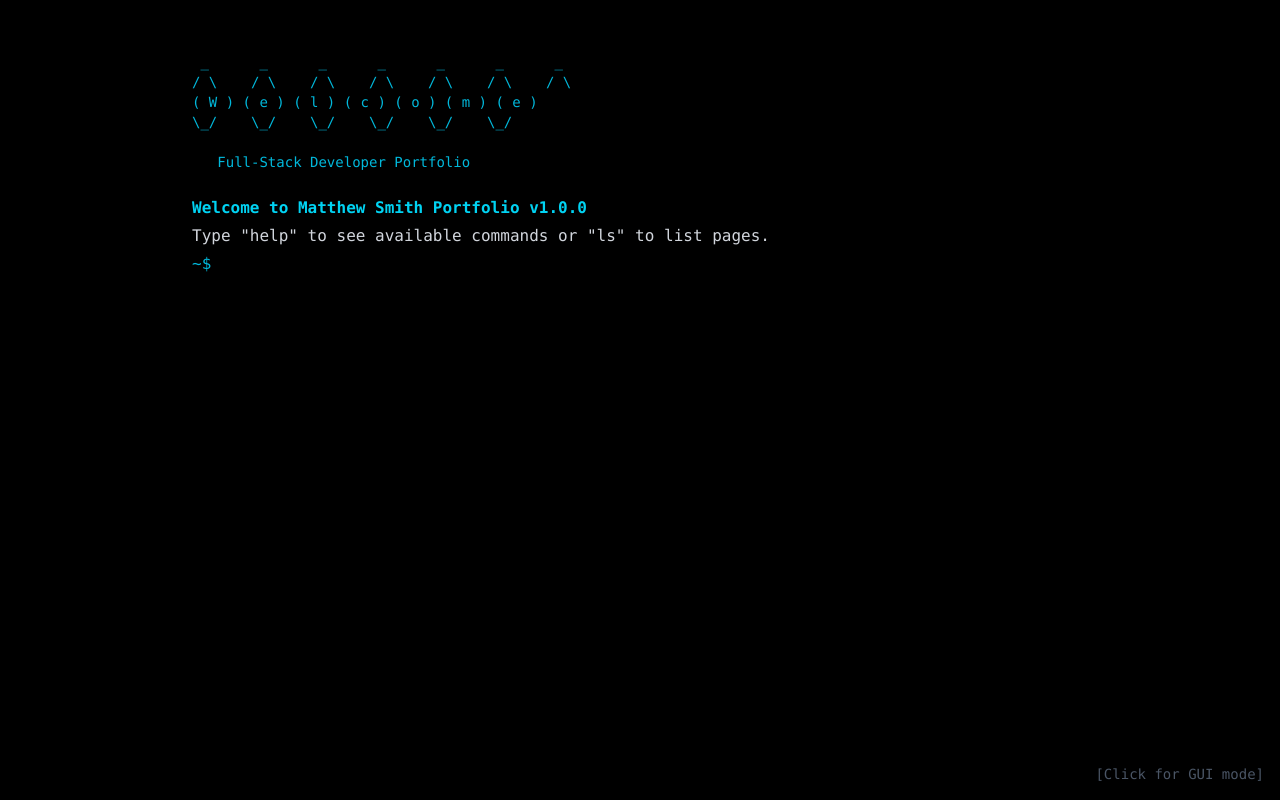
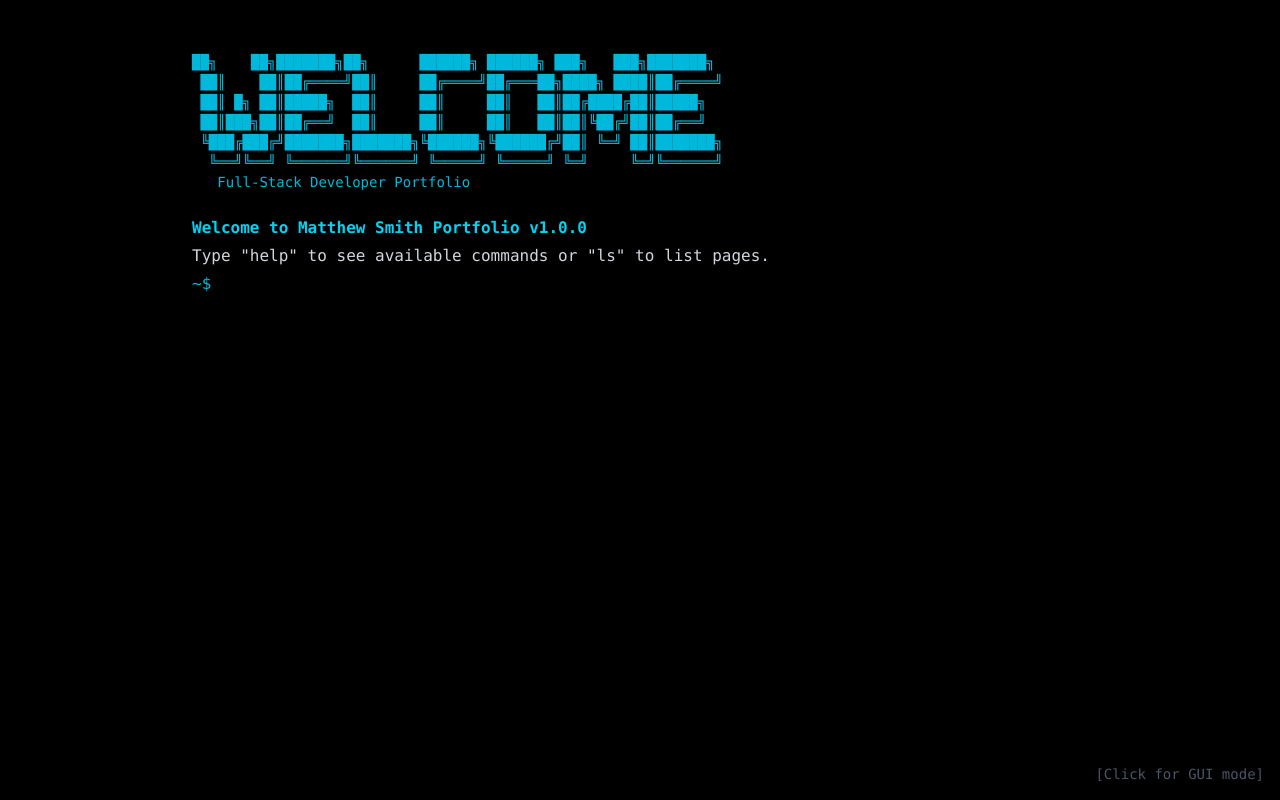
Before and after one commit to MatthewSmithwebdesign/26-portfolio, a Next.js app: page / in a window 1280 px wide. Built offline with nearby package versions, Linux system fonts and the light colour scheme.

Commit message:
Fix ASCII art

```diff
--- a/src/components/Terminal/Terminal.tsx
+++ b/src/components/Terminal/Terminal.tsx
@@ -22,11 +22,12 @@ const COMMANDS = {
 };
 
 const ASCII_LOGO = `
- _      _      _      _      _      _      _
-/ \\    / \\    / \\    / \\    / \\    / \\    / \\
-( W ) ( e ) ( l ) ( c ) ( o ) ( m ) ( e )
-\\_/    \\_/    \\_/    \\_/    \\_/    \\_/
-
+██╗    ██╗███████╗██╗      ██████╗ ██████╗ ███╗   ███╗███████╗
+ ██║    ██║██╔════╝██║     ██╔════╝██╔═══██╗████╗ ████║██╔════╝
+ ██║ █╗ ██║█████╗  ██║     ██║     ██║   ██║██╔████╔██║█████╗
+ ██║███╗██║██╔══╝  ██║     ██║     ██║   ██║██║╚██╔╝██║██╔══╝
+ ╚███╔███╔╝███████╗███████╗╚██████╗╚██████╔╝██║ ╚═╝ ██║███████╗
+  ╚══╝╚══╝ ╚══════╝╚══════╝ ╚═════╝ ╚═════╝ ╚═╝     ╚═╝╚══════╝
    Full-Stack Developer Portfolio
 `;
 
```
